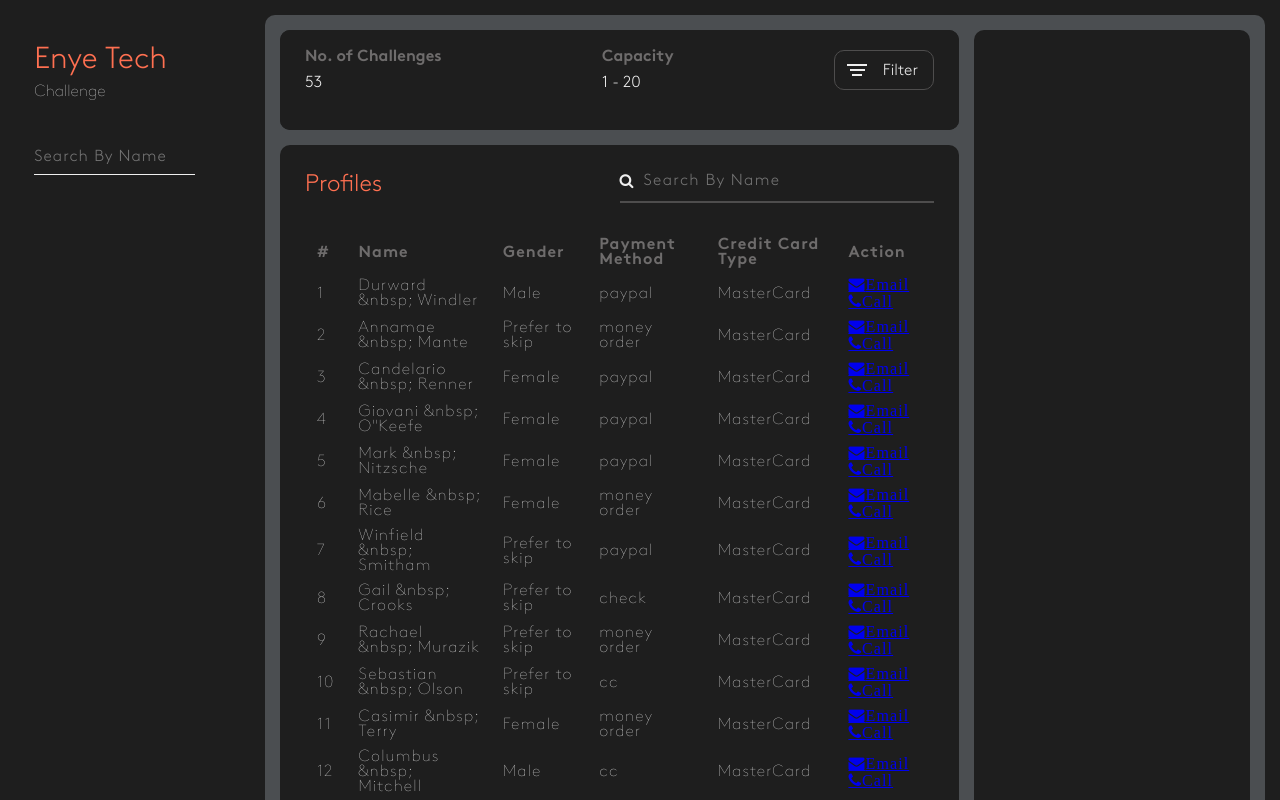
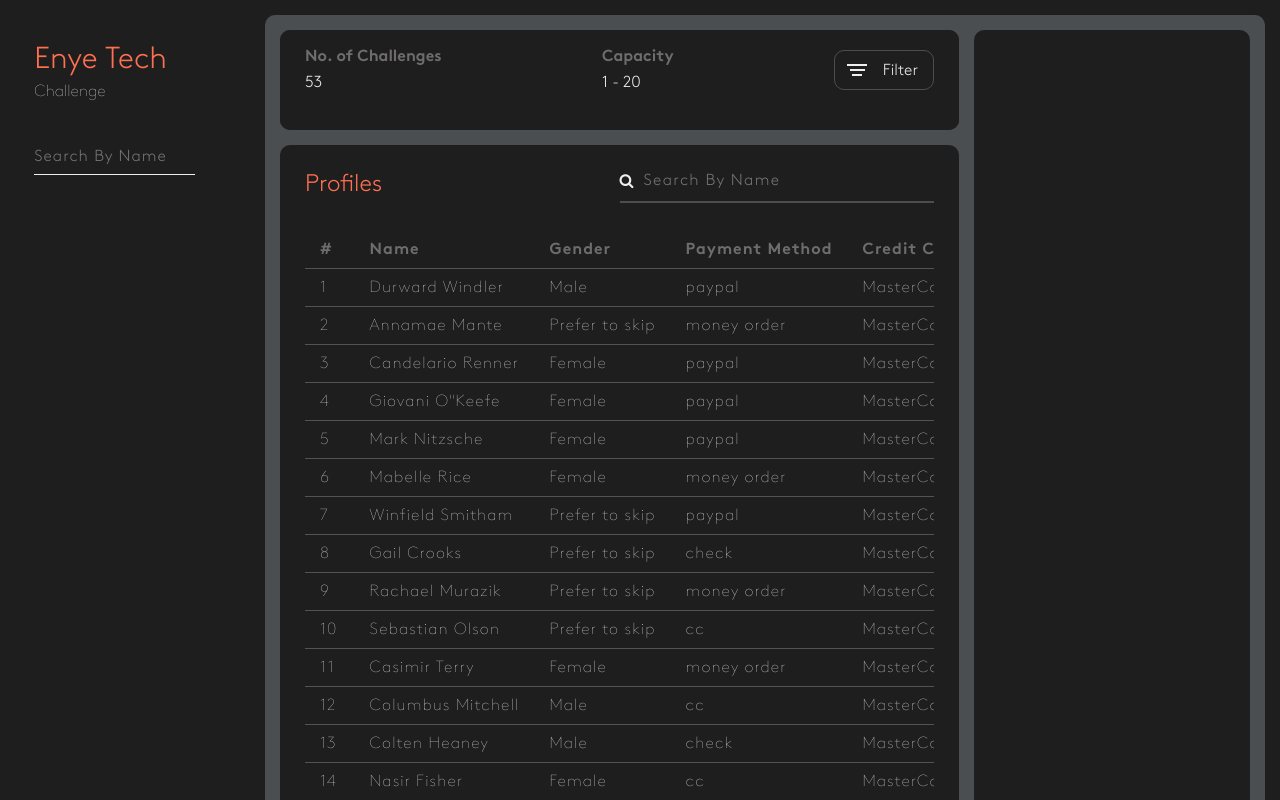
Before and after one commit to Steph-crown/enye-ecommerce-records, a React (Create React App) app: page / in a window 1280 px wide. Shown: the top 800 px of the page. Built offline with nearby package versions, Linux system fonts and the light colour scheme; no server answers.

Commit message:
Finished styling table

```diff
--- a/src/components/Table.jsx
+++ b/src/components/Table.jsx
@@ -26,7 +26,7 @@ const Table = (props) => {
     dataTable = dataTable.map((profile, index) => (
         <tr key={profile.UserName}>
             <td>{index + 1}</td>
-            <td>{profile.FirstName + " &nbsp; " + profile.LastName}</td>
+            <td>{profile.FirstName + " " + profile.LastName}</td>
             <td>{profile.Gender}</td>
             <td>{profile.PaymentMethod}</td>
             <td>{profile.CreditCardType}</td>
--- a/src/css/Table.css
+++ b/src/css/Table.css
@@ -36,6 +36,17 @@ th {
     line-break: unset;
 }
 
-tr {
-    border-bottom: 1px solid #efefef;
+table tr {
+    border-bottom: thin solid #535353;
 }
+
+table td, table th {
+    white-space: nowrap;
+    padding: 10px 15px;
+    cursor:pointer;
+}
+
+table {
+    border-collapse: collapse;
+    box-shadow: 0 0 20px rgba(0, 0, 0, 0.15);
+}
```
Also changed, not shown: 1 other file (tests, documents, lock files or other folders).
